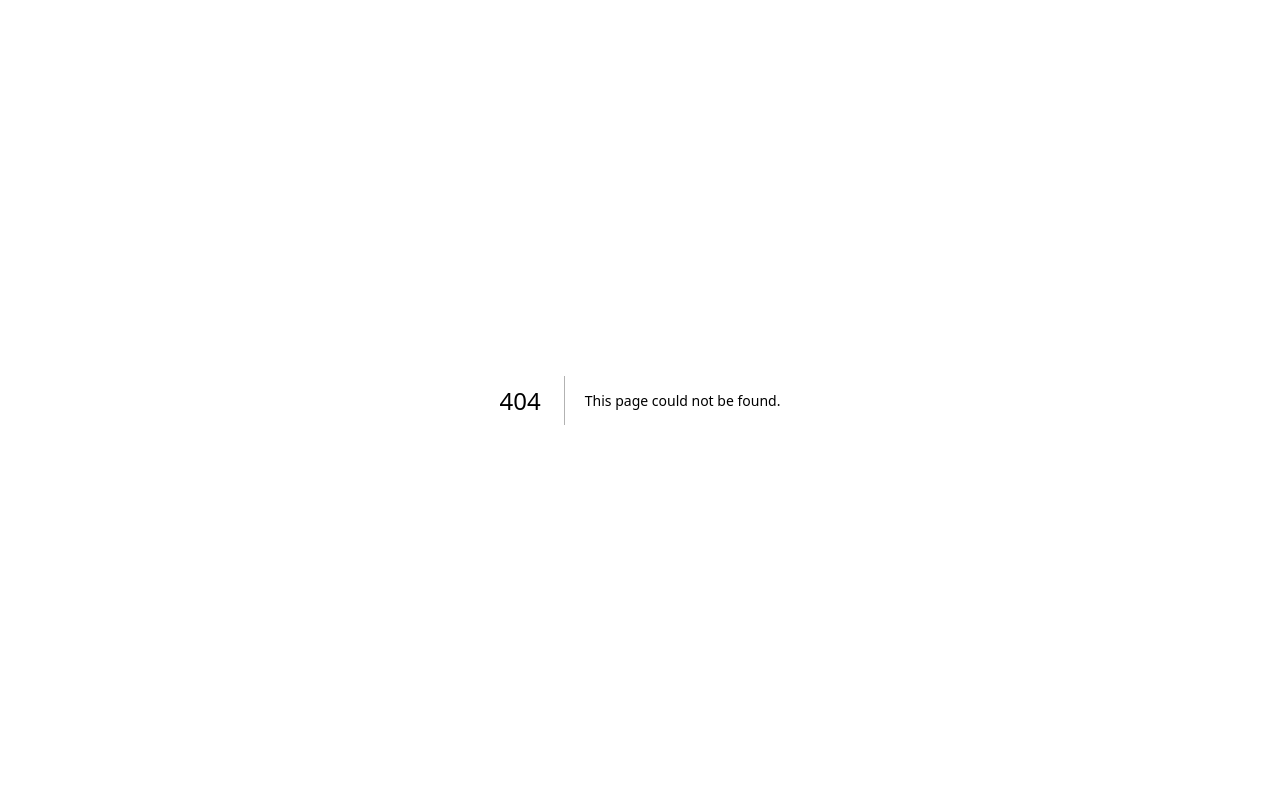
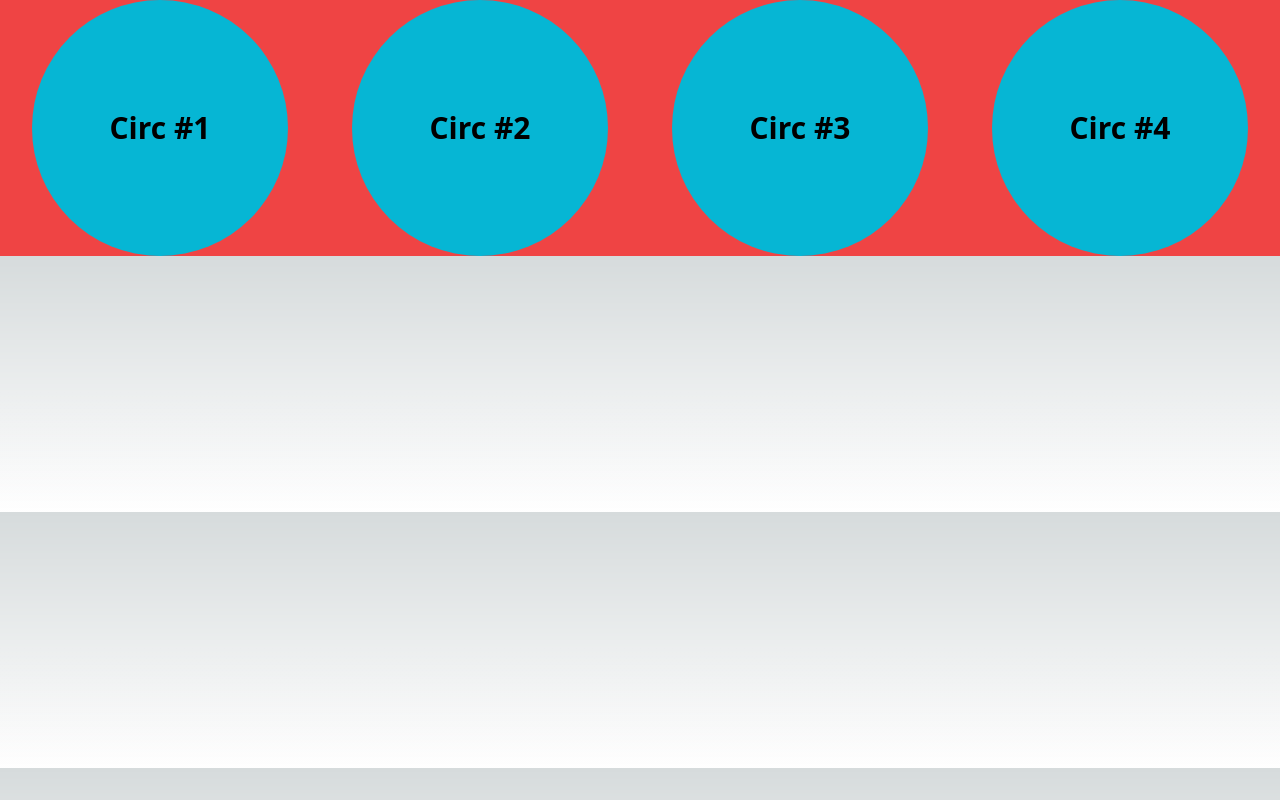
Before and after one commit to Alex-Rodriguess/projeto-react-nextjs, a Next.js app: page /basicos/circulos in a window 1280 px wide. Before the commit this address had no page. Built offline with nearby package versions, Linux system fonts and the light colour scheme.

Commit message:
fim da primeira aula

```diff
--- /dev/null
+++ b/src/components/Circulo.tsx
@@ -0,0 +1,19 @@
+interface CirculoProps {
+    texto: string
+    quasePerfeito?: boolean
+}
+
+export default function Circulo(props: CirculoProps) {
+    console.log(props)
+    return (
+        <div className={`
+            flex justify-center items-center
+            h-64 w-64 bg-cyan-500
+            text-black text-3xl font-black
+            ${props.quasePerfeito? 'rounded-2xl' : 'rounded-full'}
+            rounded-full
+        `}>
+            {props.texto}
+        </div>
+    )
+}
--- /dev/null
+++ b/src/components/Evento.tsx
@@ -0,0 +1,17 @@
+export default function Evento() {
+
+    let contador = 0
+
+    function incrementar() {
+        console.log(contador++)
+    }
+
+    return (
+        <button className={`
+            h-72 w-72 bg-green-600 flex justify-center
+            items-center text-4xl
+        `} onClick={incrementar}>
+            Evento
+        </button>
+    )
+}
--- a/src/components/basicos/Caixa.tsx
+++ b/src/components/basicos/Caixa.tsx
@@ -3,7 +3,7 @@ export default function Caixa(props: any) {
         <div className={`
             flex justify-center items-center
             bg-purple-500 rounded-md p-2
-            w-64 h-64 text-5xl font-thin
+            w-[300px] h-[300px] text-5xl font-thin
         `}>
             {props.children}
         </div>
--- /dev/null
+++ b/src/pages/basicos/circulos.tsx
@@ -0,0 +1,13 @@
+import Circulo from "@/src/components/Circulo"
+export default function PaginaCirculos() {
+    return (
+      <div className={`
+          flex justify-around bg-red-500
+      `}>
+        <Circulo texto="Circ #1" />
+        <Circulo texto="Circ #2" />
+        <Circulo texto="Circ #3" quasePerfeito/>
+        <Circulo texto="Circ #4"/>
+      </div>
+    )
+}
--- /dev/null
+++ b/src/pages/basicos/eventos.tsx
@@ -0,0 +1,10 @@
+import Evento from "@/src/components/Evento"
+export default function PaginaEventos() {
+    return (
+        <div className="flex justify-center items-center flex-wrap h-screen gap-5">
+            <Evento />
+            <Evento />
+            <Evento />
+        </div>
+    )
+}
```
